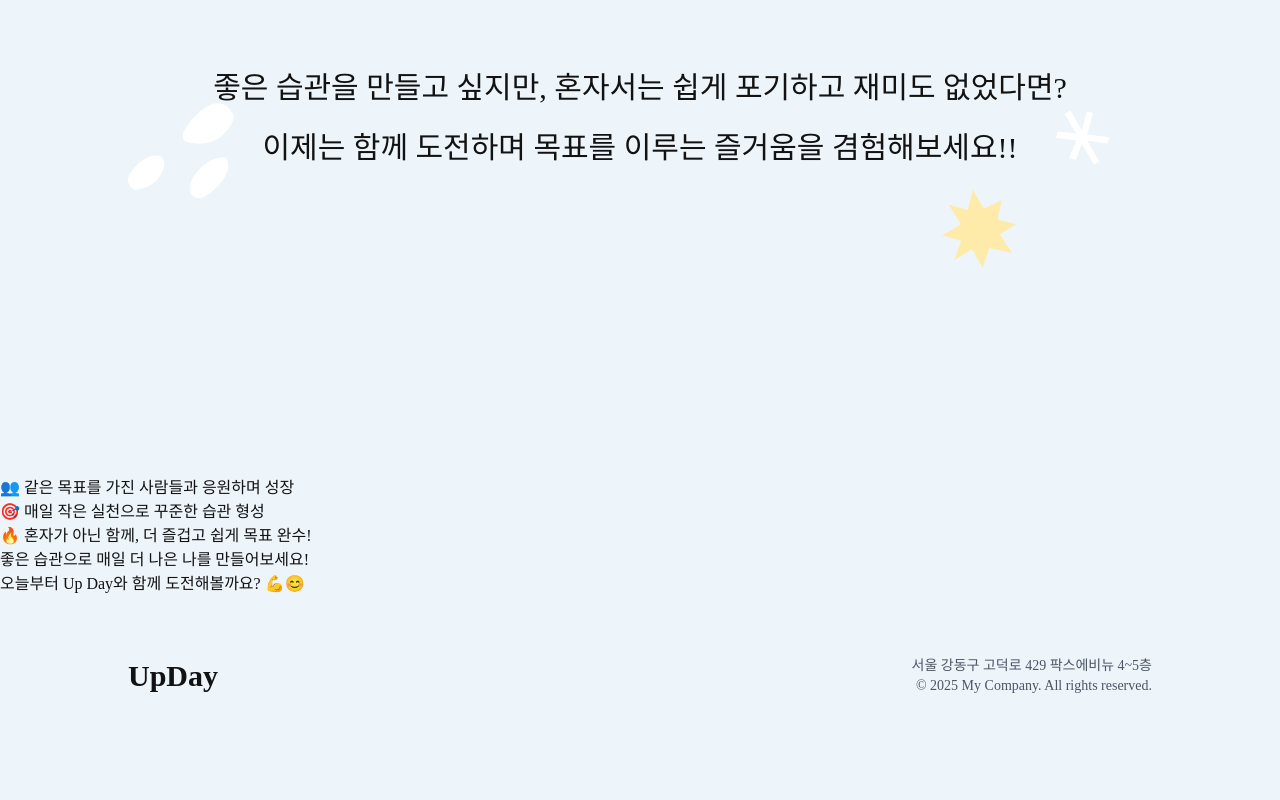
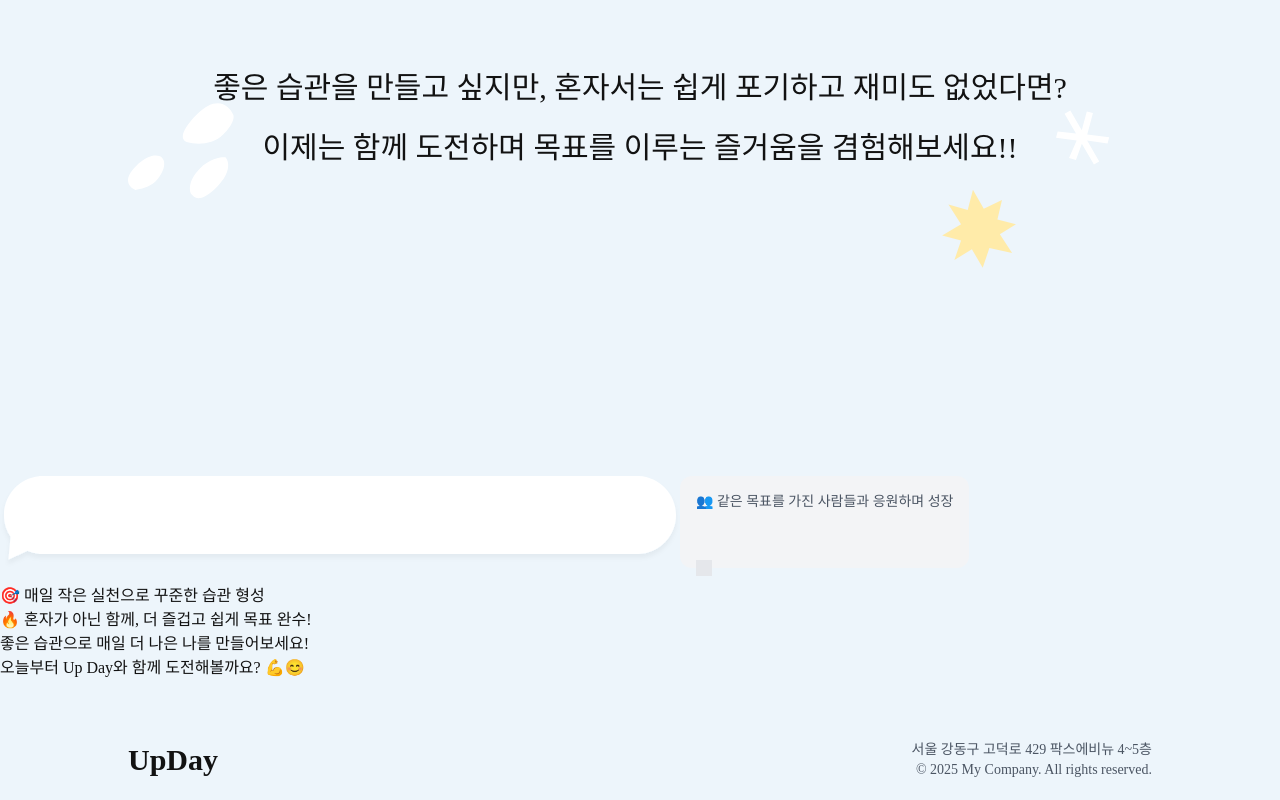
Before and after one commit to upgradeday/upDay, a React (Create React App) app: page / in a window 1280 px wide. Shown: the part 1316-2116 px from the top of the page. Before the commit the page ends 2032 px from the top, so only its background shows below. Built offline with nearby package versions, Linux system fonts and the light colour scheme; the HTML template or start-up script is replaced by a standard one; a web font is replaced by a local one.

Commit message:
feat:Intro

```diff
--- a/src/Intro/Intro.jsx
+++ b/src/Intro/Intro.jsx
@@ -2,6 +2,7 @@ import React, { useEffect, useRef } from 'react';
 import Charac from './img/character-bulb.svg';
 import Arrow from './img/arrow-text.svg';
 import Bg from './img/bg-element.svg';
+import Chat from './img/spechbubble.svg';
 
 const Intro = () => {
     const h1Ref = useRef(null);
@@ -121,15 +122,20 @@ const Intro = () => {
                     </p>
                 </div>
             </div>
-            <div>
-                <p>👥 같은 목표를 가진 사람들과 응원하며 성장</p>
-                <p>🎯 매일 작은 실천으로 꾸준한 습관 형성</p>
-                <p>🔥 혼자가 아닌 함께, 더 즐겁고 쉽게 목표 완수!</p>
-                <p>
-                    좋은 습관으로 매일 더 나은 나를 만들어보세요! <br />
-                    오늘부터 Up Day와 함께 도전해볼까요? 💪😊
-                </p>
+            <div className='mb-4 flex item-start'>
+                <img src={Chat} alt='Chat' />
+                <div className='relative bg-gray-100 rounded-xl p-4 text-sm text-gray-600 min-h-[50px]'>
+                    👥 같은 목표를 가진 사람들과 응원하며 성장
+                    <div className='absolute left-4 bottom-[-8px] border-[8px]'></div>
+                </div>
             </div>
+
+            <p>🎯 매일 작은 실천으로 꾸준한 습관 형성</p>
+            <p>🔥 혼자가 아닌 함께, 더 즐겁고 쉽게 목표 완수!</p>
+            <p>
+                좋은 습관으로 매일 더 나은 나를 만들어보세요! <br />
+                오늘부터 Up Day와 함께 도전해볼까요? 💪😊
+            </p>
         </div>
     );
 };
--- a/tailwind.config.js
+++ b/tailwind.config.js
@@ -67,6 +67,7 @@ module.exports = {
                     800: '#363636',
                     900: '#121212',
                 },
+                spechbubble: '#f0f0f0',
             },
             keyframes: {
                 fadeInUp: {
```
Also changed, not shown: src/Intro/img/spechbubble.svg (added).
